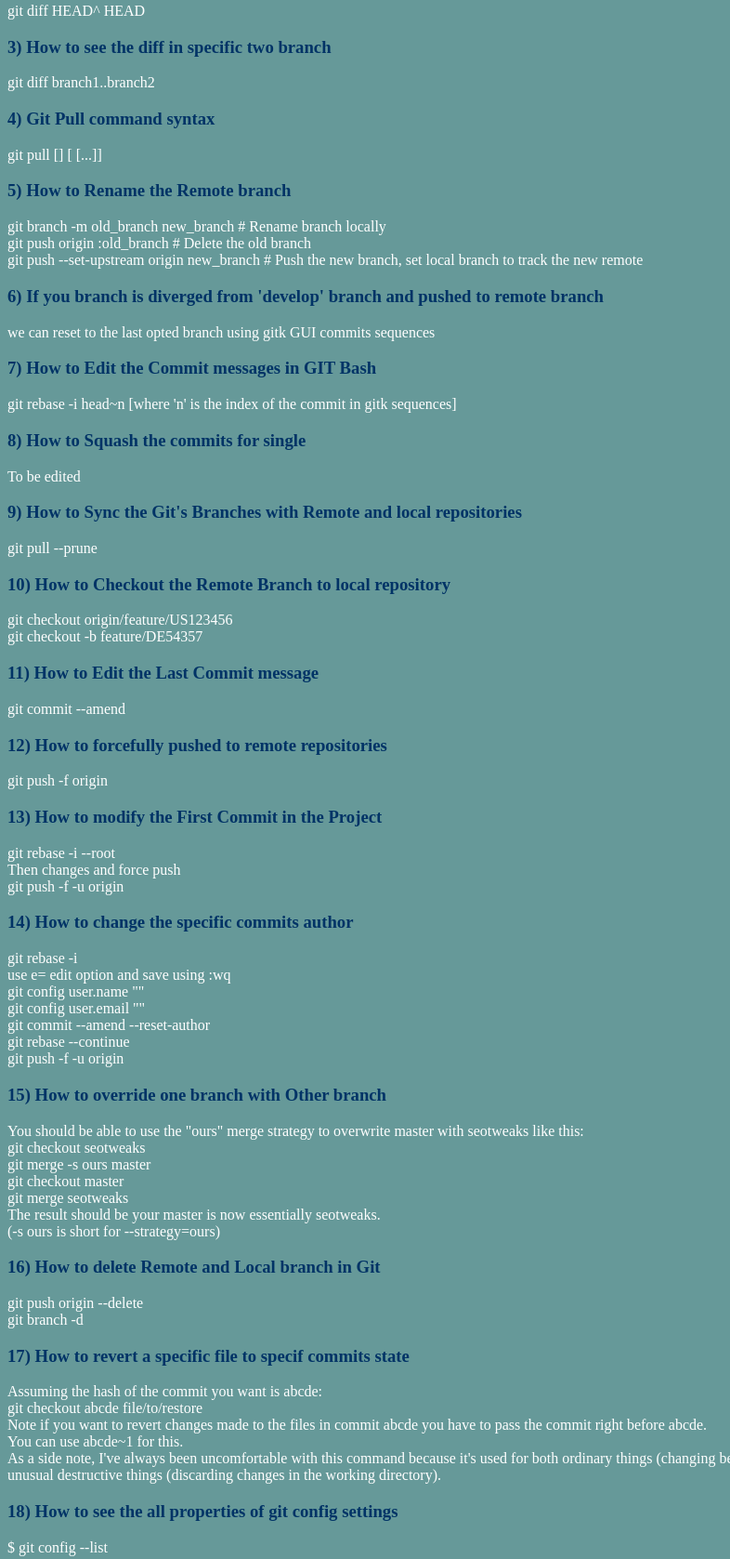
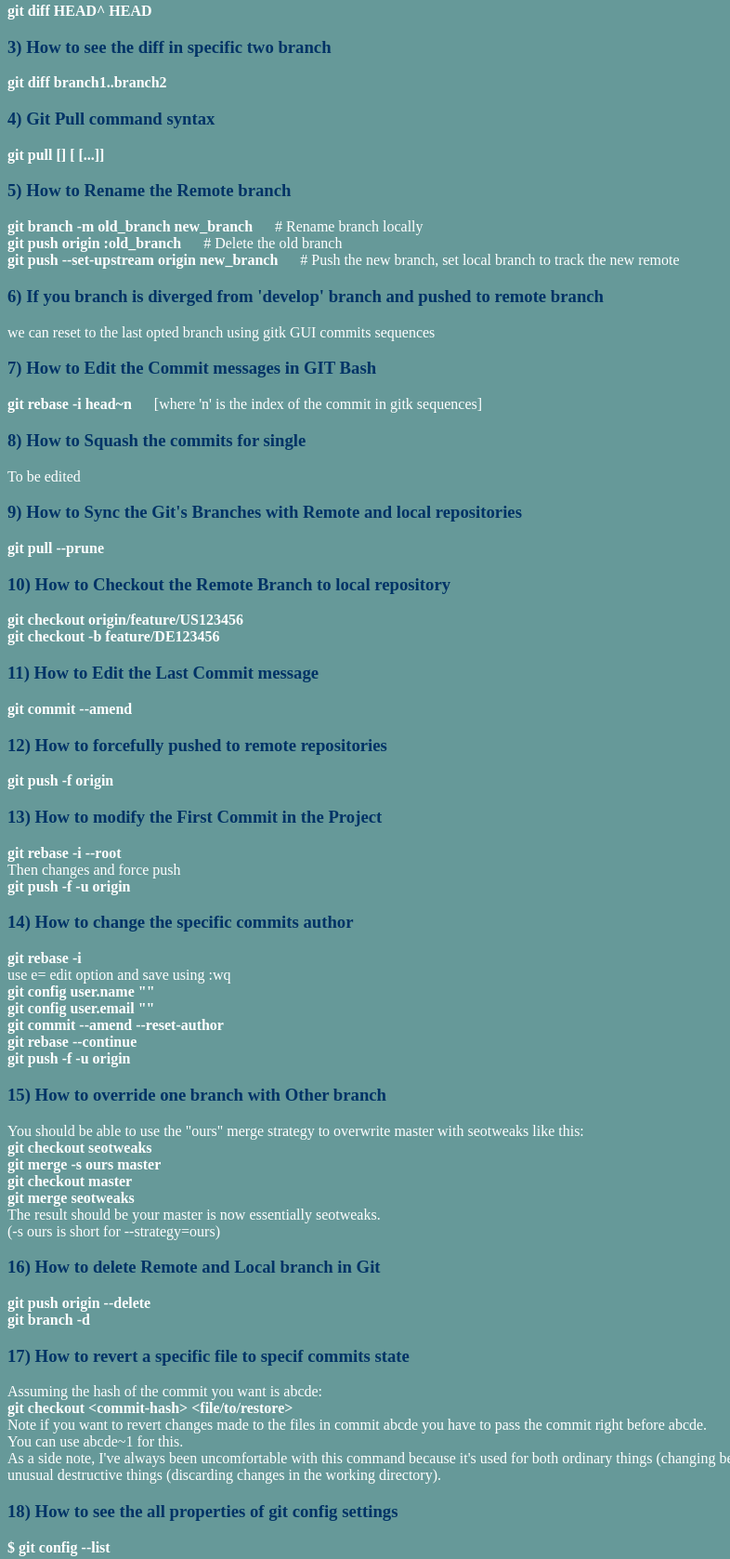
Before and after one commit to TheCoder87/UsefulGitCommands, a plain HTML site: page index.html in a window 1280 px wide. Shown: the part 134-1811 px from the top of the page at 93% size, without its empty margins (0-786 px from the left). Drawn offline with Linux system fonts and the light colour scheme.

Commit message:
Changed Html style

```diff
--- a/index.html
+++ b/index.html
@@ -8,76 +8,76 @@
 <body style="font:25px;">
 
 <h3>1) How to see the git status</h3>
-	<p>git status</p>
+	<p><b>git status</b></p>
 
 <h3>2)	How to see the differences between last commit head to current commit</h3>
-	<p>git diff HEAD^ HEAD</p>
+	<p><b>git diff HEAD^ HEAD</b></p>
 
 <h3>3)	How to see the diff in specific two branch</h3>
-	<p>git diff branch1..branch2</p>
+	<p><b>git diff branch1..branch2</b></p>
 
 <h3>4)	Git Pull command syntax</h3>
-	<p>git pull [<options>] [<repository> [<refspec>...]]</p>
+	<p><b>git pull [<options>] [<repository> [<refspec>...]]</b></p>
 
 <h3>5)	How to Rename the Remote branch</h3>
-	<p>git branch -m old_branch new_branch         # Rename branch locally<br/>
-	git push origin :old_branch                 # Delete the old branch<br/>
-	git push --set-upstream origin new_branch   # Push the new branch, set local branch to track the new remote</p>
+	<p><b>git branch -m old_branch new_branch</b>   &nbsp;&nbsp;&nbsp;&nbsp;      # Rename branch locally<br/>
+	<b>git push origin :old_branch</b>       &nbsp;&nbsp;&nbsp;&nbsp;        # Delete the old branch<br/>
+	<b>git push --set-upstream origin new_branch</b>  &nbsp;&nbsp;&nbsp;&nbsp; # Push the new branch, set local branch to track the new remote</p>
 
 <h3>6) If you branch is diverged from 'develop' branch and pushed to remote branch </h3>
 	<p>we can reset to the last opted branch using gitk GUI commits sequences</p>
 
 <h3>7) How to Edit the Commit messages in GIT Bash</h3>
-	<p>git rebase -i head~n   [where 'n' is the index of the commit in gitk sequences]</p>
+	<p><b>git rebase -i head~n</b>  &nbsp;&nbsp;&nbsp;&nbsp; [where 'n' is the index of the commit in gitk sequences]</p>
 
 <h3>8) How to Squash the commits for single</h3>
 		<p>To be edited</p>
 
 <h3>9) How to Sync the Git's Branches with Remote and local repositories</h3>
-	<p>git pull --prune</p>
+	<p><b>git pull --prune</b></p>
 
 <h3>10) How to Checkout the Remote Branch to local repository</h3>
-	<p>git checkout origin/feature/US123456<br/>
-	git checkout -b feature/DE54357</p>
+	<p><b>git checkout origin/feature/US123456</b><br/>
+	<b>git checkout -b feature/DE123456</b></p>
 
 <h3>11) How to Edit the Last Commit message</h3>
-	<p>git commit --amend</p>
+	<p><b>git commit --amend</b></p>
 
 <h3>12) How to forcefully pushed to remote repositories</h3>
-	<p>git push -f origin <remote branch name></p>
+	<p><b>git push -f origin <remote branch name></b></p>
 
 <h3>13) How to modify the First Commit in the Project </h3>
-	<p>git rebase -i --root<br/>
-	Then changes and force push<br/>
-	git push -f -u origin <BranchName></p>
+	<p><b>git rebase -i --root</b><br/>
+	Then changes and force push</b><br/>
+	<b>git push -f -u origin <BranchName></b></p>
 
 <h3>14) How to change the specific commits author</h3>
-	<p>git rebase -i <SpecificCommitHash><br/>
+	<p><b>git rebase -i <SpecificCommitHash></b><br/>
 	use e= edit option and save using :wq<br/>
-	git config user.name "<UserName>"<br/>
-	git config user.email "<User@email.com>"<br/>
-	git commit --amend --reset-author<br/>
-	git rebase --continue<br/>
-	git push -f -u origin <BranchName></p>
+	<b>git config user.name "<UserName>"</b><br/>
+	<b>git config user.email "<User@email.com>"</b><br/>
+	<b>git commit --amend --reset-author</b><br/>
+	<b>git rebase --continue</b><br/>
+	<b>git push -f -u origin <BranchName></b></p>
 
 <h3>15) How to override one branch with Other branch</h3>
 	<p>You should be able to use the "ours" merge strategy to overwrite master with seotweaks like this:<br/>
 
-	git checkout seotweaks<br/>
-	git merge -s ours master<br/>
-	git checkout master<br/>
-	git merge seotweaks<br/>
+	<b>git checkout seotweaks</b><br/>
+	<b>git merge -s ours master</b><br/>
+	<b>git checkout master</b><br/>
+	<b>git merge seotweaks</b><br/>
 	The result should be your master is now essentially seotweaks.<br/>
 
 	(-s ours is short for --strategy=ours)</p>
 
 <h3>16) How to delete Remote and Local branch in Git</h3>
-	<p>git push origin --delete <branch_name><br/>
-	git branch -d <branch_name></p>
+	<p><b>git push origin --delete <branch_name></b><br/>
+	<b>git branch -d <branch_name></b></p>
 
 <h3>17) How to revert a specific file to specif commits state</h3>
 	<p>Assuming the hash of the commit you want is abcde:<br/>
-	git checkout abcde file/to/restore<br/>
+	<b>git checkout &lt;commit-hash&gt; &lt;file/to/restore&gt;</b><br/>
 	Note if you want to revert changes made to the files in commit abcde you have to pass the commit right before abcde.<br/>
 	You can use abcde~1 for this.<br/>
 
@@ -85,18 +85,18 @@
 	unusual destructive things (discarding changes in the working directory).</p>
 
 <h3>18) How to see the all properties of git config settings</h3>
-	<p>$ git config --list</p>
+	<p><b>$ git config --list</b></p>
 
 <h3>19)	What is 'cherry-Pick' mean in git:-</h3>
 
 	<p>Cherry picking in git means to choose a commit from one branch and apply it onto another.<br/>
 
 	This is in contrast with other ways such as merge and rebase which normally applies many commits onto a another branch.	<br/>
-	Make sure you are on the branch you want apply the commit to.<br/>
+	Make sure you are on the branch <b>develop</b> you want apply the commit  from  another branch i.e <b>feature</b>.<br/>
 
-	git checkout master<br/>
+	<b>git checkout develop</b><br/>
 	Execute the following:<br/>
 
-	git cherry-pick <commit-hash></p>
+	<b>git cherry-pick &lt;commit-hash&gt;</b></p>
 </body>
 </html>
```
